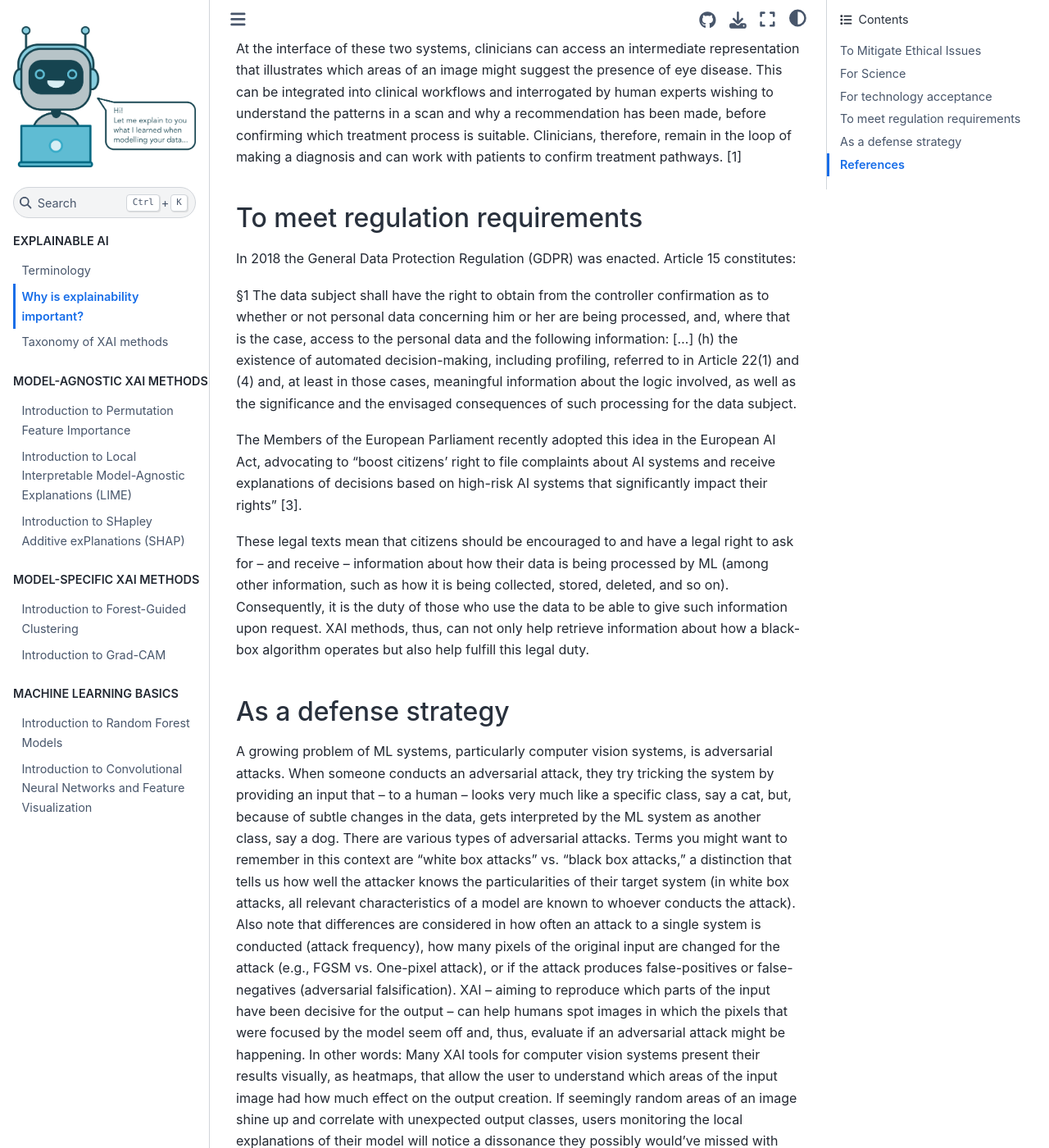
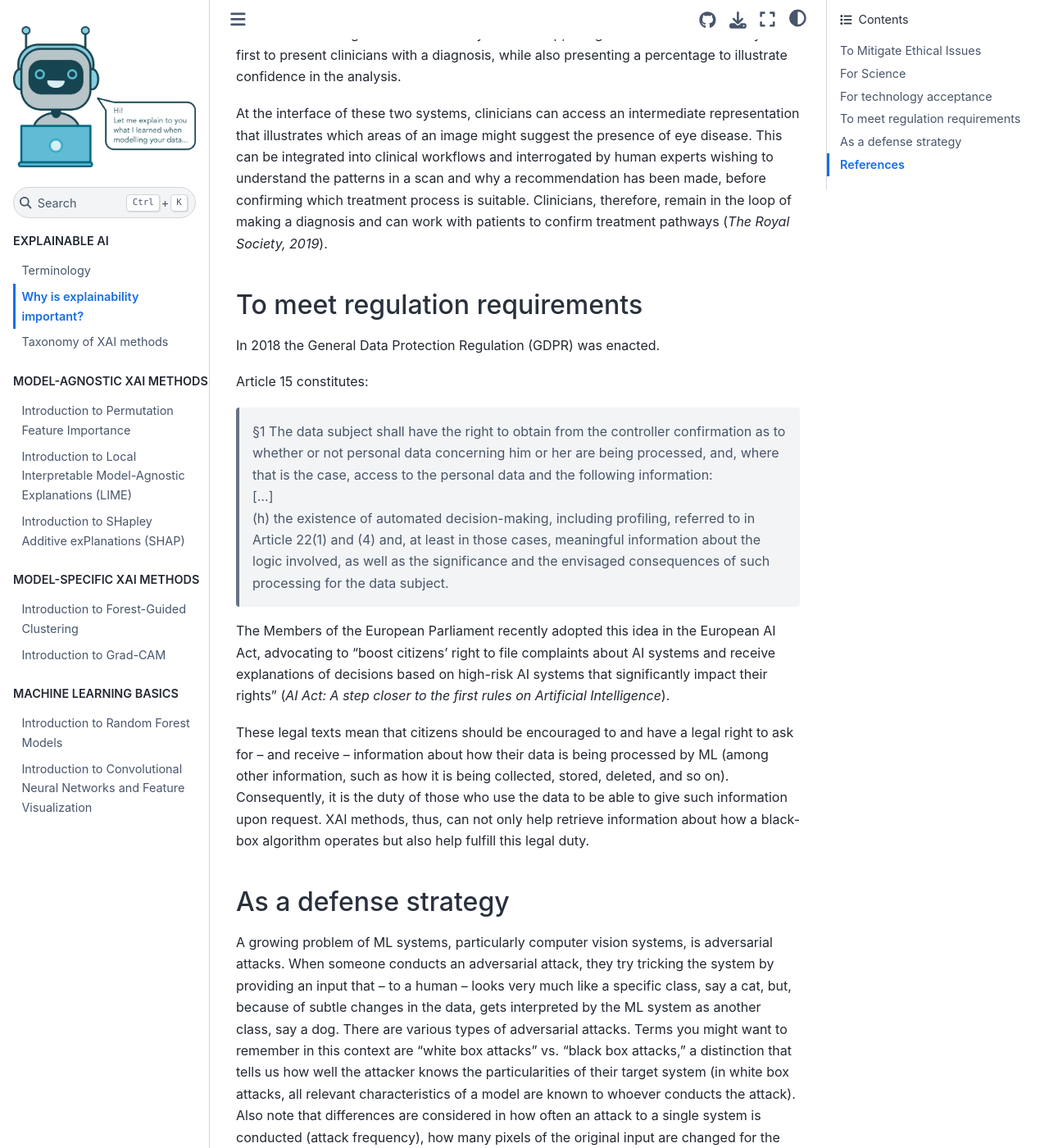
Before and after one commit to HelmholtzAI-Consultants-Munich/XAI-Tutorials, a Sphinx documentation site: the page built from docs/source/_xai/importance.rst, in a window 1280 px wide and 1400 px high, scrolled down 2548 px. Shown: the whole window at 82% size. Built offline with Sphinx 7.4.7 and the Sphinx Book theme 1.1.4, drawn with Linux system fonts in a browser that asks for light colours; some of the changed text lies outside the part shown.

Commit message:
Update importance.rst

```diff
--- a/docs/source/_xai/importance.rst
+++ b/docs/source/_xai/importance.rst
@@ -4,7 +4,7 @@
  *"The problem is that a single metric, such as classification accuracy, is an incomplete description of most real-world tasks." — (Doshi-Velez et al., 2017)*
 
 To Mitigate Ethical Issues
------------------------------
+----------------------------
 
 Real-world data is messy! Databases created from real-world data are incomplete, skewed, and subject to sampling errors. Additionally, data is often collected for a particular purpose, when such databases are made publicly available, they often only limitedly fit the use case of a new ML model. Such, and other, issues influence how well a machine learning system works.
 
@@ -14,16 +14,13 @@
 Fairness typically involves enforcing equality of some measure across individuals and/or groups, but many different notions of fairness are possible – these different notions can often be incompatible, requiring more discussions to negotiate inevitable trade-offs (*The Royal Society, 2019*).
 
 For Science
-----------
+-------------
 
 The goal of scientific discovery is to understand. Data collection and analysis is a core element of scientific methods, and scientists have long used statistical techniques to aid their work. As early as the 1900s the development of the t-test gave researchers a new tool to extract insights from data to test the veracity of their hypotheses. Today, machine learning has become a vital tool for researchers across domains to analyze large datasets, detect previously unforeseen patterns, or extract unexpected insights.
 
-For example, machine learning is used in these areas:
-- In computational biology, machine learning is used to analyze genomic data, or to predict the three-dimensional structures of proteins
-- In computational climate science, machine learning is applied to understand the effects of climate change on cities and regions.
-- In computational physics to find patterns in vast amounts of astronomical data that can be very noisy data.
+For example, machine learning is used in areas like computational biology to analyze genomic data or to predict the three-dimensional structures of proteins, and in computational climate science to understand the effects of climate change on cities and regions (e.g. by combining local observational data to large-scale climate models, researchers hope to acquire more detailed pictures of the local impacts of climate change), in computational physics to find patterns in vast amounts of astronomical data that can be very noisy data.
 
-In some contexts, the accuracy of these methods alone is sufficient to make AI useful – filtering telescope observations to identify likely targets for further study, for example. However, researchers want to know not just what the answer is but why! Explainable AI can help researchers to understand the insights that come from research data, by providing accessible explanations of which features have been particularly relevant in the creation of the system’s output. A project that is working on explainable AI for science is, for example, the Automated Statistician project. They have created a system that can generate an explanation of its forecasts or predictions, by breaking complicated datasets into interpretable sections and explaining its findings in accessible language. Together, the machine learning system and the explanations help researchers analyze large amounts of data and enhance their understanding of the features of that data. [1]
+In some contexts, the accuracy of these methods alone is sufficient to make AI useful – filtering telescope observations to identify likely targets for further study, for example. However, researchers want to know not just what the answer is but why! Explainable AI can help researchers to understand the insights that come from research data, by providing accessible explanations of which features have been particularly relevant in the creation of the system’s output. A project that is working on explainable AI for science is, for example, the Automated Statistician project. They have created a system that can generate an explanation of its forecasts or predictions, by breaking complicated datasets into interpretable sections and explaining its findings in accessible language. Together, the machine learning system and the explanations help researchers analyze large amounts of data and enhance their understanding of the features of that data (*The Royal Society, 2019*).
 
 For technology acceptance
 ----------------------------
@@ -32,22 +29,21 @@
 
 A recent research project by DeepMind and Moorfield’s Eye Hospital points to new methods that can allow doctors to better understand AI systems in the context of medical imaging. This project looked at over 14,000 retinal scans, creating an AI system that analyzed these images to detect retinal disease. On top of using deep learning techniques that would usually be considered “black box”, researchers built explainability mechanisms, so that human users were able to understand why the model had made a recommendation about the presence or absence of disease.
 
-This explainability was built into the system, making it decomposable. The system itself consists of two neural networks, each performing different functions:
-- The first analyses a scan, using deep learning to detect features in the image that illustrate the presence (or absence) of disease – hemorrhages in the tissue, for example. This creates a map of the features in the image.
-- The second analyses this map, using the features identified by the first to present clinicians with a diagnosis, while also presenting a percentage to illustrate confidence in the analysis.
+This explainability was built into the system, making it decomposable. The system itself consists of two neural networks, each performing different functions. The first analyses a scan, using deep learning to detect features in the image that illustrate the presence (or absence) of disease – hemorrhages in the tissue, for example. This creates a map of the features in the image. The second analyses this map, using the features identified by the first to present clinicians with a diagnosis, while also presenting a percentage to illustrate confidence in the analysis.
 
-At the interface of these two systems, clinicians can access an intermediate representation that illustrates which areas of an image might suggest the presence of eye disease. This can be integrated into clinical workflows and interrogated by human experts wishing to understand the patterns in a scan and why a recommendation has been made, before confirming which treatment process is suitable. Clinicians, therefore, remain in the loop of making a diagnosis and can work with patients to confirm treatment pathways. [1]
+At the interface of these two systems, clinicians can access an intermediate representation that illustrates which areas of an image might suggest the presence of eye disease. This can be integrated into clinical workflows and interrogated by human experts wishing to understand the patterns in a scan and why a recommendation has been made, before confirming which treatment process is suitable. Clinicians, therefore, remain in the loop of making a diagnosis and can work with patients to confirm treatment pathways (*The Royal Society, 2019*).
 
 To meet regulation requirements
 --------------------------------------
 In 2018 the General Data Protection Regulation (GDPR) was enacted.
+
 Article 15 constitutes:
 
-§1 	The data subject shall have the right to obtain from the controller confirmation as to whether or not personal data concerning him or her are being processed, and, where that is the case, access to the personal data and the following information:
-[…]
-(h) the existence of automated decision-making, including profiling, referred to in Article 22(1) and (4) and, at least in those cases, meaningful information about the logic involved, as well as the significance and the envisaged consequences of such processing for the data subject.
+  | §1 	The data subject shall have the right to obtain from the controller confirmation as to whether or not personal data concerning him or her are being processed, and, where that is the case, access to the personal data and the following information:
+  | […]
+  | (h) the existence of automated decision-making, including profiling, referred to in Article 22(1) and (4) and, at least in those cases, meaningful information about the logic involved, as well as the significance and the envisaged consequences of such processing for the data subject.
 
-The Members of the European Parliament recently adopted this idea in the European AI Act, advocating to “boost citizens’ right to file complaints about AI systems and receive explanations of decisions based on high-risk AI systems that significantly impact their rights” [3].
+The Members of the European Parliament recently adopted this idea in the European AI Act, advocating to “boost citizens’ right to file complaints about AI systems and receive explanations of decisions based on high-risk AI systems that significantly impact their rights” (*AI Act: A step closer to the first rules on Artificial Intelligence*).
 
 These legal texts mean that citizens should be encouraged to and have a legal right to ask for – and receive – information about how their data is being processed by ML (among other information, such as how it is being collected, stored, deleted, and so on). Consequently, it is the duty of those who use the data to be able to give such information upon request. XAI methods, thus, can not only help retrieve information about how a black-box algorithm operates but also help fulfill this legal duty.
 
@@ -57,15 +53,17 @@
 There are various types of adversarial attacks. Terms you might want to remember in this context are “white box attacks” vs. “black box attacks,” a distinction that tells us how well the attacker knows the particularities of their target system (in white box attacks, all relevant characteristics of a model are known to whoever conducts the attack). Also note that differences are considered in how often an attack to a single system is conducted (attack frequency), how many pixels of the original input are changed for the attack (e.g., FGSM vs. One-pixel attack), or if the attack produces false-positives or false-negatives (adversarial falsification).
 XAI – aiming to reproduce which parts of the input have been decisive for the output – can help humans spot images in which the pixels that were focused by the model seem off and, thus, evaluate if an adversarial attack might be happening. In other words: Many XAI tools for computer vision systems present their results visually, as heatmaps, that allow the user to understand which areas of the input image had how much effect on the output creation. If seemingly random areas of an image shine up and correlate with unexpected output classes, users monitoring the local explanations of their model will notice a dissonance they possibly would’ve missed with their naked eye. The sooner they’ve noticed something is off, they can check other parameters that confirm or reject an adversarial attack – and timely issue countermeasures, if necessary.
 XAI methods have also proven helpful as a defense strategy to prevent adversarial attacks. Suppose you want to increase the robustness of your computer vision model. In that case, you can imitate an adversarial attack of a particular type – or multiple types – that you render particularly likely and thereby generate adversarial attack input pictures. You can then use these newly created images to re-train your net.
-This procedure has proven successful in a study [4], which also gives more detailed input on adversarial attacks on computer vision systems, in case you want to delve further into this topic!
+This procedure has proven successful in a study (*Klawikoska et al., 2020*), which also gives more detailed input on adversarial attacks on computer vision systems, in case you want to delve further into this topic!
 
 
 References
 -----------
-[1] Explainable AI: The basics, The Royal Society, 2019. Link
-[2] Interpretable Machine Learning: A Guide for Making Black Box Models Explainable, Christoph Molnar, 2022. Link
-[3] AI Act: A step closer to the first rules on Artificial Intelligence, Press release by the European Parliament, 2023: Link
-[4] by Klawikowska et al. (2020). This study
-Additionally, Christoph Molnar’s book and Tim Miller’s paper can provide further insight into the challenges and promise of machine learning explainability:
-•	Interpretable Machine Learning: A Guide for Making Black Box Models Explainable. – Christoph Molnar, 2019-12-17
-•	Explanation in Artificial Intelligence: Insights from the Social Sciences. – Tim Miller
+`AI Act: A step closer to the first rules on Artificial Intelligence <https://www.europarl.europa.eu/news/en/press-room/20230505IPR84904/ai-act-a-step-closer-to-the-first-rules-on-artificial-intelligence?xtor=AD-78-%5bSocial_share_buttons%5d-%5bwhatsapp%5d-%5ben%5d-%5bnews%5d-%5bpressroom%5d-%5bai-act-committee-vote%5d&>`_, Press release by the European Parliament, 2023.
+
+Klawikowska, Z., Mikołajczyk, A., Grochowski, M. (2020). `Explainable AI for Inspecting Adversarial Attacks on Deep Neural Networks <https://doi.org/10.1007/978-3-030-61401-0_14>`_. In: Rutkowski, L., Scherer, R., Korytkowski, M., Pedrycz, W., Tadeusiewicz, R., Zurada, J.M. (eds) Artificial Intelligence and Soft Computing. ICAISC 2020. Lecture Notes in Computer Science(), vol 12415. Springer, Cham.
+
+Molnar, Christoph. `Interpretable Machine Learning: A Guide for Making Black Box Models Explainable. <https://christophm.github.io/interpretable-ml-book/>`_ Lulu.com. 2022.
+
+Miller, T. `Explanation in artificial intelligence: Insights from the social sciences. <https://arxiv.org/abs/1706.07269>`_ Artificial Intelligence. 2019.
+
+The Royal Society. `Explainable AI: The basics. <https://royalsociety.org/-/media/policy/projects/explainable-ai/AI-and-interpretability-policy-briefing.pdf>`_ Policy Briefing. 2019.
```
